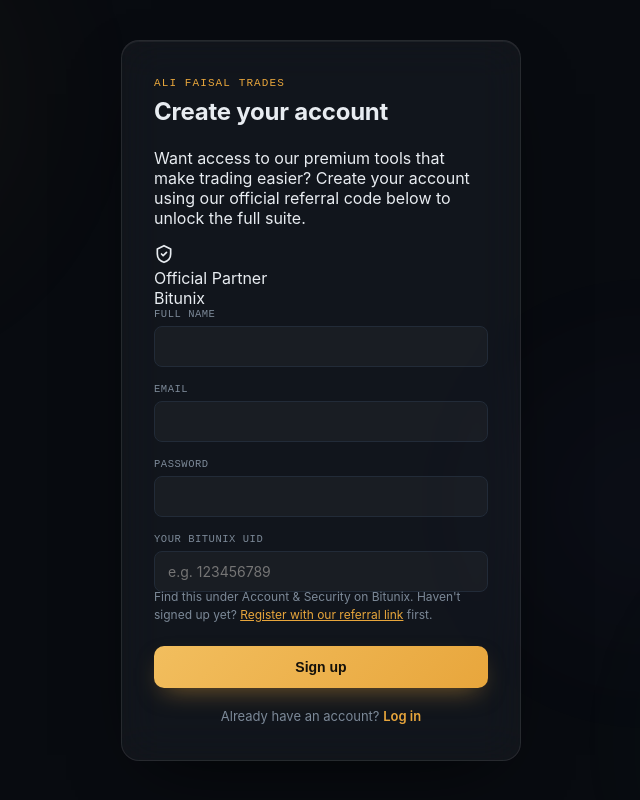
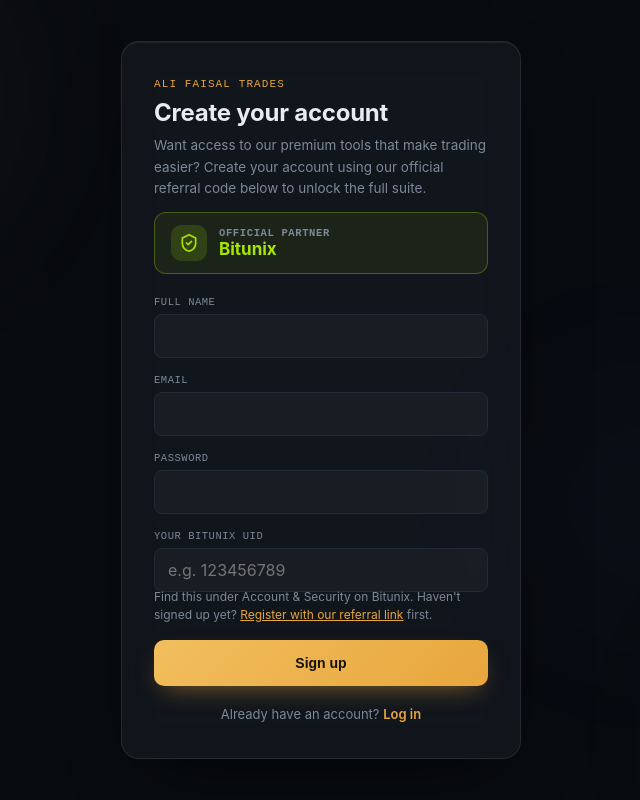
Before and after one commit to alifaisal4579-ops/aft-frontend, a React (Vite) app: page /signup in a window 1280 px wide. Shown: the whole page, without its empty margins (319-959 px from the left). Built offline with nearby package versions, Linux system fonts and the light colour scheme; no server answers.

Commit message:
Update global.css

```diff
--- a/src/global.css
+++ b/src/global.css
@@ -96,6 +96,50 @@
   margin: 0 0 22px;
 }
 
+.signup-intro {
+  font-size: 13.5px;
+  color: var(--muted);
+  line-height: 1.6;
+  margin: -14px 0 18px;
+}
+
+.partner-badge {
+  display: flex;
+  align-items: center;
+  gap: 12px;
+  background: rgba(168, 230, 0, .07);
+  border: 1px solid rgba(168, 230, 0, .3);
+  border-radius: 12px;
+  padding: 12px 16px;
+  margin: -6px 0 22px;
+}
+.partner-badge-icon {
+  flex-shrink: 0;
+  width: 36px;
+  height: 36px;
+  border-radius: 10px;
+  display: flex;
+  align-items: center;
+  justify-content: center;
+  background: rgba(168, 230, 0, .15);
+  color: #a8e600;
+}
+.partner-badge-eyebrow {
+  font-family: var(--mono);
+  font-size: 10.5px;
+  font-weight: 700;
+  letter-spacing: .06em;
+  text-transform: uppercase;
+  color: var(--muted);
+}
+.partner-badge-name {
+  font-family: var(--display);
+  font-size: 17px;
+  font-weight: 700;
+  color: #a8e600;
+  line-height: 1.2;
+}
+
 .field {
   margin-bottom: 16px;
 }
@@ -118,7 +162,7 @@
   padding: 11px 13px;
   color: var(--text);
   font-family: var(--display);
-  font-size: 14px;
+  font-size: 16px;
   transition: border-color .15s ease, box-shadow .15s ease;
 }
 .field input:focus {
@@ -129,6 +173,10 @@
 
 .btn-primary {
   width: 100%;
+  min-height: 46px;
+  display: flex;
+  align-items: center;
+  justify-content: center;
   background: linear-gradient(135deg, #F2BE5E, var(--tape));
   color: #14100a;
   border: none;
@@ -140,6 +188,8 @@
   margin-top: 6px;
   box-shadow: 0 10px 26px -10px rgba(232,166,60,.55);
   transition: filter .2s ease, transform .2s ease, box-shadow .2s ease;
+  -webkit-tap-highlight-color: transparent;
+  touch-action: manipulation;
 }
 .btn-primary:disabled { opacity: 0.6; cursor: not-allowed; box-shadow: none; }
 .btn-primary:hover:not(:disabled) { filter: brightness(1.07); transform: translateY(-1px); box-shadow: 0 14px 32px -8px rgba(232,166,60,.65); }
```
